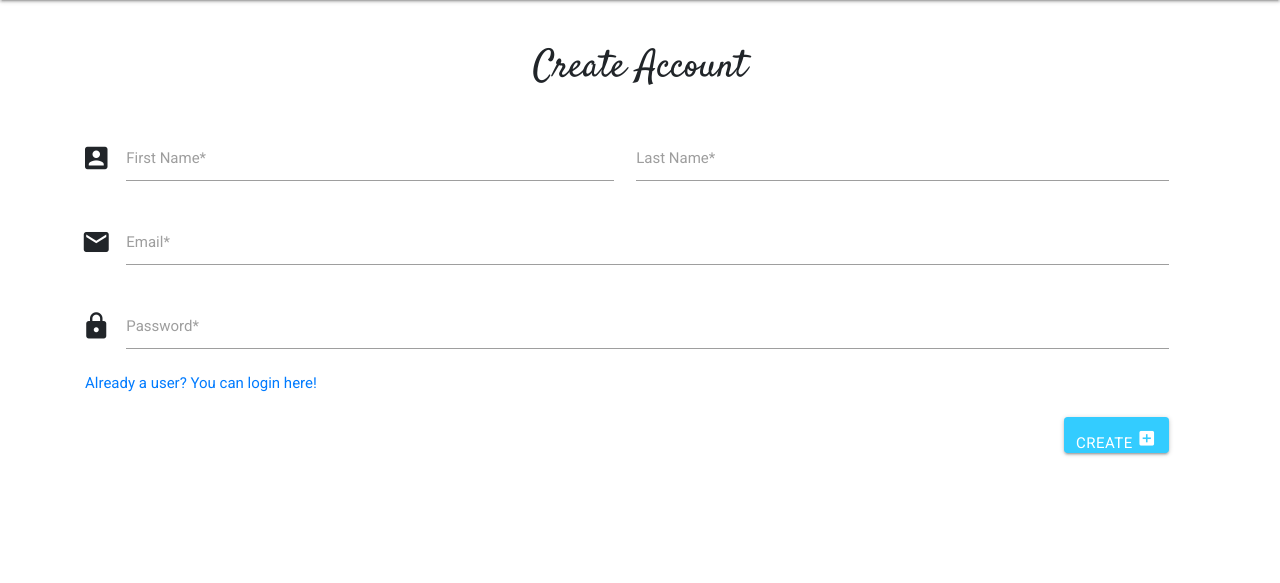
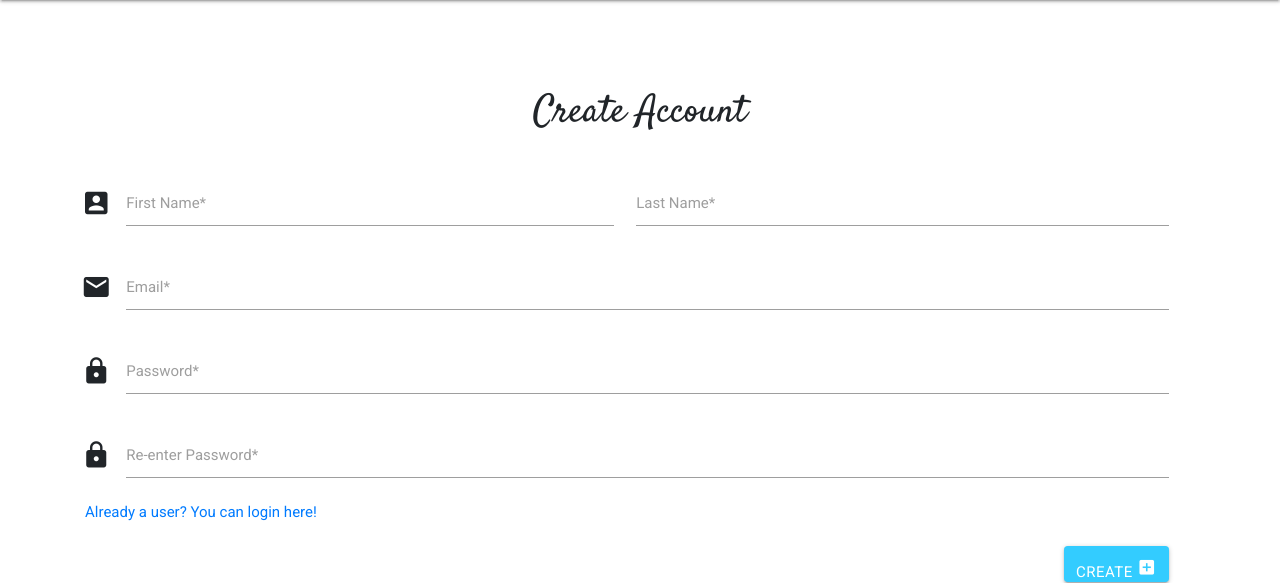
Before and after one commit to rory81/the_reading_list, a Flask app: page /get_registered in a window 1280 px wide. Shown: the part 230-813 px from the top of the page. Before the commit the page ends 686 px from the top, so only its background shows below. Run offline with Flask 2, Linux system fonts and the light colour scheme; data that the repository does not hold is empty; some libraries are stand-ins or nearby versions.

Commit message:
added re-entry password and validations with flash messages and added hashed password. Added a test secret key, will be changed

```diff
--- a/app.py
+++ b/app.py
@@ -1,8 +1,8 @@
+from werkzeug.security import generate_password_hash, check_password_hash
+from bson.objectid import ObjectId
+from flask_pymongo import PyMongo
 import os
-from flask import Flask, render_template, redirect, request, url_for
-from flask_pymongo import PyMongo
-from bson.objectid import ObjectId
-from werkzeug.security import generate_password_hash, check_password_hash
+from flask import Flask, render_template, redirect, request, url_for, session, flash
 
 
 app = Flask(__name__)
@@ -10,7 +10,7 @@ app = Flask(__name__)
 
 app.config["MONGO_DBNAME"] = 'reading_list'
 app.config["MONGO_URI"] = os.getenv('MONGO_URI', 'mongodb://localhost')
-
+app.secret_key = "super secret key"
 
 mongo = PyMongo(app)
 
@@ -87,16 +87,51 @@ def get_books_per_genre():
                            books=list(mongo.db.books.find()))
 
 
-@app.route('/get_registered')
+@app.route('/get_registered', methods=['GET', 'POST'])
 def get_registered():
-    return render_template('register.html', users=mongo.db.users.find())
+    # Check if user is not logged in already
+    if 'user' in session:
+        flash('You are already sign in!')
+        return redirect(url_for('get_books'))
+    if request.method == 'POST':
+        form = request.form.to_dict()
+        # Check if the password and password1 actualy match
+        if form['password'] == form['password_2']:
+            # If so try to find the user in db
+            user = mongo.db.users.find_one({"email": form['email']})
+            if user:
+                flash(f"{form['email']} already exists!")
+                return redirect(url_for('get_registered'))
+            # If user does not exist register new user
+            else:
+                # Hash password
+                hash_pass = generate_password_hash(form['password'])
+                # Create new user with hashed password
+                mongo.db.users.insert_one(
+                    {
+                        'first': form['first'],
+                        'last': form['last'],
+                        'email': form['email'],
+                        'password': hash_pass
+                    }
+                )
+                # Check if user is actualy saved
+                user_in_db = mongo.db.users.find_one(
+                    {"email": form['email']})
+                if user_in_db:
+                    # Log user in (add to session)
+                    session['user'] = user_in_db['email']
+                    return redirect(url_for('get_books',
+                                            user=user_in_db['email']))
+                else:
+                    flash("There was a problem saving your profile")
+                    return redirect(url_for('get_registered'))
 
+        else:
+            flash("Warning! Passwords dont match!")
+            return redirect(url_for('get_registered'))
 
-@app.route('/insert_user', methods=['POST'])
-def insert_user():
-    users = mongo.db.users
-    users.insert_one(request.form.to_dict())
-    return redirect(url_for('get_users'))
+    return render_template("register.html")
 
 
 @app.route('/login')
--- a/static/css/style.css
+++ b/static/css/style.css
@@ -109,7 +109,7 @@ hr{
     font-size: 22px;
 }
 
-.row_author{
+.row_author, .row_description{
     font-size: 14px;
 }
 
@@ -249,7 +249,7 @@ h3.title{
     font-size: 24px;
 }
 
-.row_author{
+.row_author, .row_description{
     font-size: 16px;
 }
 a.edit_icon, a.delete_icon{
--- a/templates/addbook.html
+++ b/templates/addbook.html
@@ -69,14 +69,14 @@
 			</div>
 		</div>
 		<div class="col s12">
-			<div class="stars text-center" data-rating="3">
+			<div class="stars text-center" data-rating="0">
 				<h3 class="title">Add a rating</h3>
 				<span class="star">&nbsp;</span>
 				<span class="star">&nbsp;</span>
 				<span class="star">&nbsp;</span>
 				<span class="star">&nbsp;</span>
 				<span class="star">&nbsp;</span>
-            <input id="rating" type="number" name="rating">
+            <input id="rating" type="number" name="rating" readonly hidden>
 			</div>
 		</div>
 
--- a/templates/base.html
+++ b/templates/base.html
@@ -56,6 +56,20 @@
 			</div>
 		</nav>
 	</header>
+	<!-- Flashed messages alerts modal -->
+	<div class="container-fluid">
+		<div class="row col-12 justify-content-center mt-5">
+			<div id="messages">
+				{% with messages = get_flashed_messages() %}
+				{% if messages %}
+				{% for message in messages %}
+				<button class="alert-danger">{{ message }}</button>
+				{% endfor %}
+				{% endif %}
+				{% endwith %}
+			</div>
+		</div>
+	</div>
 	<div class="container">
 		{% block content %}
 		{% endblock %}
--- a/templates/books.html
+++ b/templates/books.html
@@ -39,7 +39,7 @@
 	</div>
 	<div class="col-md-4 d-none d-sm-block book_description">
 		<div class="row no-gutters">
-			<p class="row_description"><strong>Book description</strong></p>
+			<p class="row_description"><strong><i>Book description</i></strong></p>
 			{{book.description}}
 		</div>
 	</div>
--- a/templates/genres.html
+++ b/templates/genres.html
@@ -23,7 +23,7 @@
 		<div class="col-6 col-md-3 book-content">
 			<div class="row no-gutters row_title">
 				<a href="{{url_for('book', book_id=book._id)}}">
-					<strong>{{book.title}}</strong>
+					<i>{{book.title}}</i>
 				</a>
 			</div>
 			<div class="row no-gutters row_series">
@@ -49,7 +49,7 @@
 		</div>
 		<div class="col-md-4 d-none d-sm-block book_description">
 			<div class="row no-gutters">
-				<p class="row_description"><strong>Book description</strong></p>
+				<p class="row_description"><strong><i>Book description</i></strong></p>
 				{{book.description}}
 			</div>
 		</div>
--- a/templates/register.html
+++ b/templates/register.html
@@ -4,7 +4,7 @@
 	<h3 class="title mx-auto">Create Account</h3>
 </div>
 <div class="row col s9 mt-4">
-	<form action="{{url_for('insert_user')}}" method="POST" class="col s12">
+	<form action="{{url_for('get_registered')}}" method="POST" class="col s12">
 		<div class="row">
 			<div class="input-field col s12">
 				<i class="material-icons prefix">account_box</i>
@@ -30,8 +30,16 @@
 				<label for="password">Password*</label>
 			</div>
 		</div>
+		<div class="row">
+			<div class="input-field col s12">
+				<i class="material-icons prefix">https</i>
+				<input id="password_2" type="password" name="password_2" class="validate" required>
+				<label for="password_2">Re-enter Password*</label>
+			</div>
+		</div>
 		<div class="row no-gutters col-12">
-			<a href="{{url_for('login')}}" alt="Login if you are already registered">Already a user? You can login here!</a>
+			<a href="{{url_for('login')}}" alt="Login if you are already registered">Already a user? You can login
+				here!</a>
 		</div>
 		<button class="btn right mt-4" type="submit">Create
             <i class="material-icons prefix">add_box</i>
```
